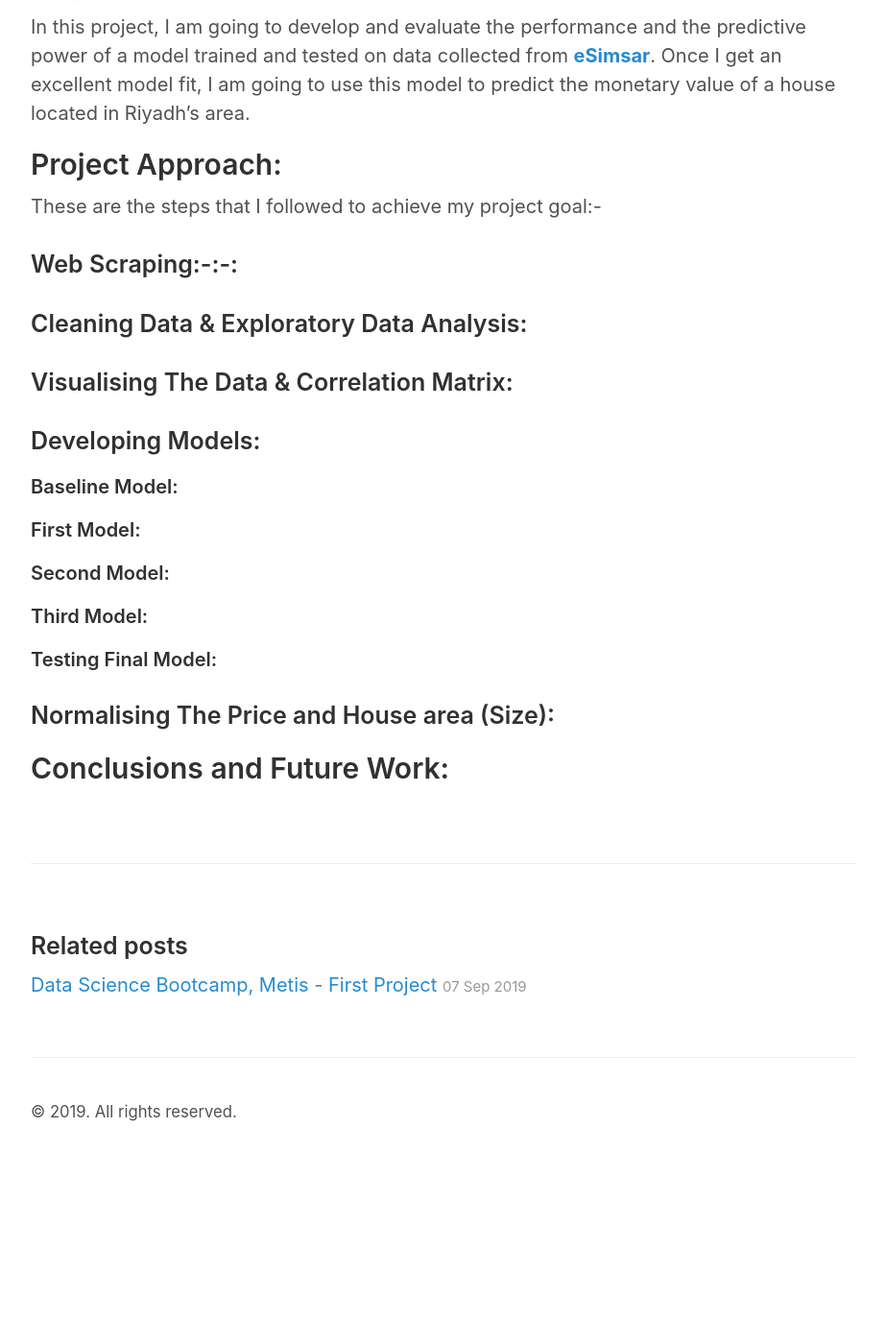
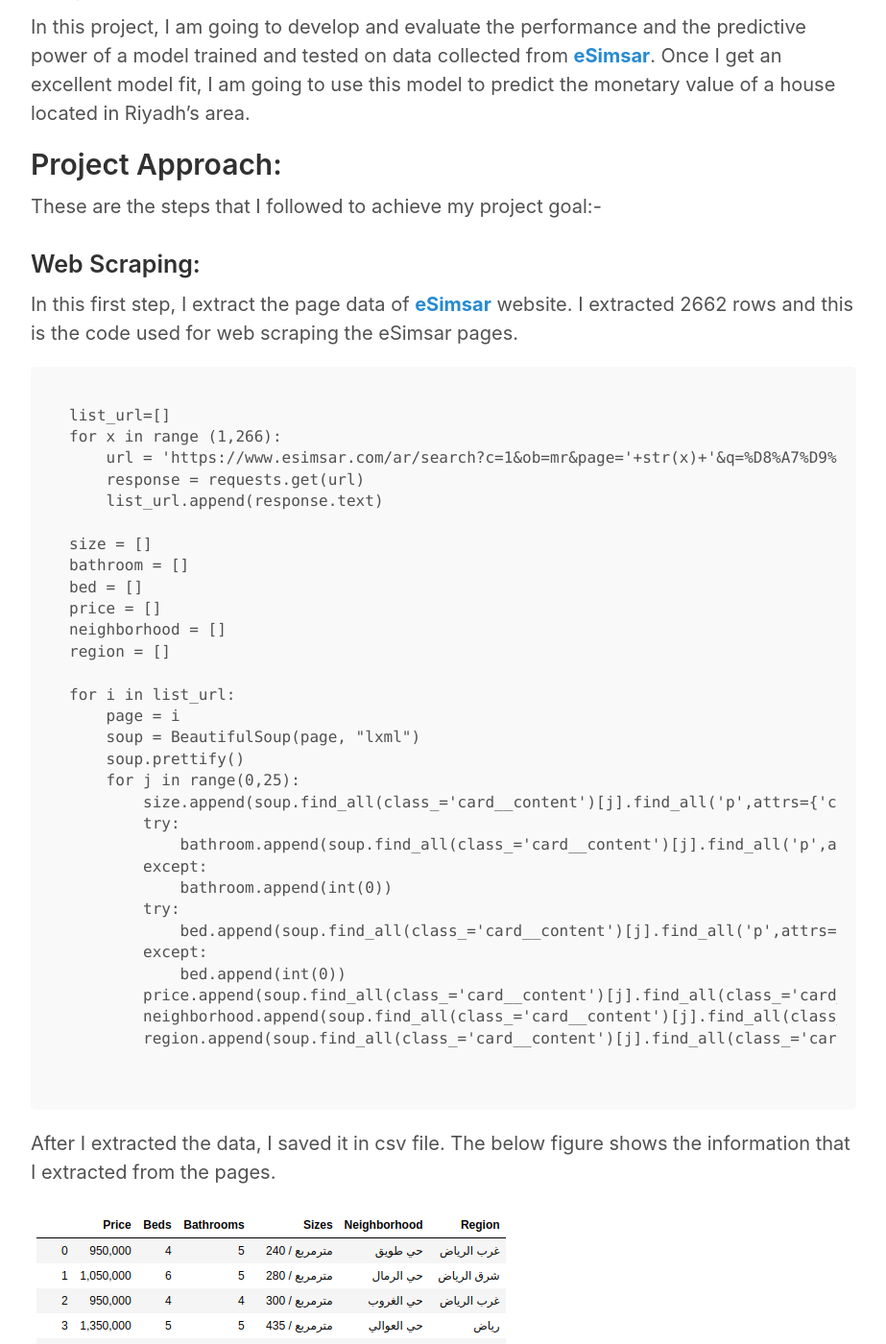
Before and after one commit to SulimanMD/SulimanMD.github.io, a Jekyll site: the page built from _posts/2019-09-22-Project_2.md, in a window 1280 px wide and 1400 px high, scrolled down 576 px. Shown: the whole window at 96% size, without its empty margins (178-1101 px from the left). Built offline with Jekyll 4.4.1, drawn with Linux system fonts in a browser that asks for light colours; before the commit the page ends 1788 px from its top, so only the background shows below that.

Commit message:
Commit number 27

````diff
--- a/_posts/2019-09-22-Project_2.md
+++ b/_posts/2019-09-22-Project_2.md
@@ -20,8 +20,46 @@ In this project, I am going to develop and evaluate the performance and the pred
 
 These are the steps that I followed to achieve my project goal:-
 
-### Web Scraping:-:-:
+### Web Scraping:
 
+In this first step, I extract the page data of [**eSimsar**](https://www.esimsar.com/) website. I extracted 2662 rows and this is the code used for web scraping the eSimsar pages.
+```
+list_url=[]
+for x in range (1,266):
+    url = 'https://www.esimsar.com/ar/search?c=1&ob=mr&page='+str(x)+'&q=%D8%A7%D9%84%D8%B1%D9%8A%D8%A7%D8%B6&t=35'
+    response = requests.get(url)
+    list_url.append(response.text)
+
+size = []
+bathroom = []
+bed = []
+price = []
+neighborhood = []
+region = []
+
+for i in list_url:
+    page = i
+    soup = BeautifulSoup(page, "lxml")
+    soup.prettify()
+    for j in range(0,25):
+        size.append(soup.find_all(class_='card__content')[j].find_all('p',attrs={'class':"card__property-amenity     card__property-amenity--area"})[0].text.strip())
+        try:
+            bathroom.append(soup.find_all(class_='card__content')[j].find_all('p',attrs={'class':"card__property-amenity card__property-amenity--bathrooms"})[0].text.strip())
+        except:
+            bathroom.append(int(0))
+        try:
+            bed.append(soup.find_all(class_='card__content')[j].find_all('p',attrs={'class':"card__property-amenity card__property-amenity--bedrooms"})[0].text.strip())
+        except:
+            bed.append(int(0))
+        price.append(soup.find_all(class_='card__content')[j].find_all(class_='card__price-value')[0].text.strip())
+        neighborhood.append(soup.find_all(class_='card__content')[j].find_all(class_='card__header')[0].find_all(class_='card__location')[0].text.split(',')[0].strip())
+        region.append(soup.find_all(class_='card__content')[j].find_all(class_='card__header')[0].find_all(class_='card__location')[0].text.split(',')[1].strip())
+
+```
+
+After I extracted the data, I saved it in csv file. The below figure shows the information that I extracted from the pages.
+
+![Image test]({{ site.url }}/images/house1.png)
 
 
 
````
Also changed, not shown: images/house1.png (added).
